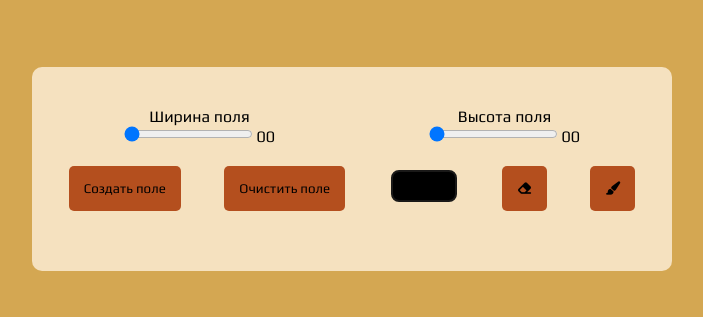
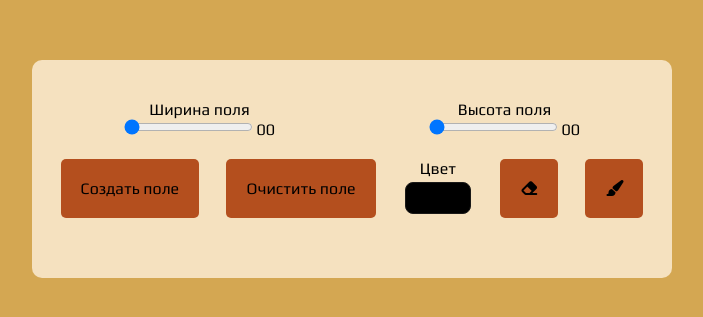
Before and after one commit to orikiri/pixel-art, a plain HTML site: page index.html in a window 1280 px wide. Shown: the part 231-548 px from the top of the page, without its empty margins (288-991 px from the left). Drawn offline with Linux system fonts and the light colour scheme.

Commit message:
upd index.js, upd style.css, upd index.html
index.js :
- ивенты для слайдеров

style.css:
- изменила паддинг для кнопок

index.html:
- добавила обозначение к input color

```diff
--- a/index.html
+++ b/index.html
@@ -26,7 +26,10 @@
             <div class="opt-wrapper">
                 <button id="submit-grid"> Создать поле </button>
                 <button id="clear-grid"> Очистить поле </button>
-                <input type="color" id="color-input">
+                <div class="color">
+                    <label for="color-input"> Цвет </label>
+                    <input type="color" id="color-input">
+                </div>
                 <button id="erase-btn">
                     <i class="fa-solid fa-eraser" style="color: #000000;"></i>
                 </button>
--- a/index.js
+++ b/index.js
@@ -108,3 +108,14 @@ paintBtn.addEventListener('click', () => {
 colorBtn.addEventListener('click', () => {
     erase = false;
 })
+gridWidth.addEventListener('input', () => {
+    widthValue.innerHTML = gridWidth.value < 9 ? `0${gridWidth.value}` : gridWidth.value;
+});
+gridHeight.addEventListener('input', () => {
+    heightValue.innerHTML = gridHeight.value < 9 ? `0${gridHeight.value}` : gridHeight.value;
+});
+
+window.onload = () => {
+    gridHeight.value = 0;
+    gridWidth.value = 0;
+};
--- a/style.css
+++ b/style.css
@@ -55,8 +55,9 @@ button {
     background-color: #b44f1e;
     border: none;
     border-radius: 5px;
-    padding: 15px;
+    padding: 20px;
     cursor: pointer;
+    font-size: 1rem;
 }
 
 button:hover {
@@ -76,7 +77,7 @@ input[type='color'] {
 
 input[type='color']::-webkit-color-swatch {
     border-radius: 8px;
-    border: 2px solid #1a1918;
+    border: 1px solid #1a1918;
 }
 input[type='color']::-moz-color-swatch {
     border-radius: 8px;
```
